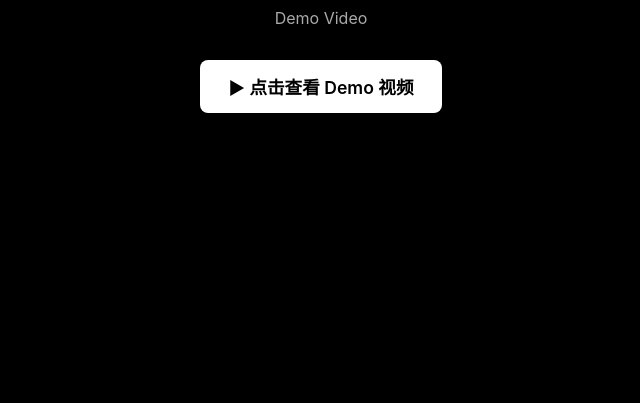
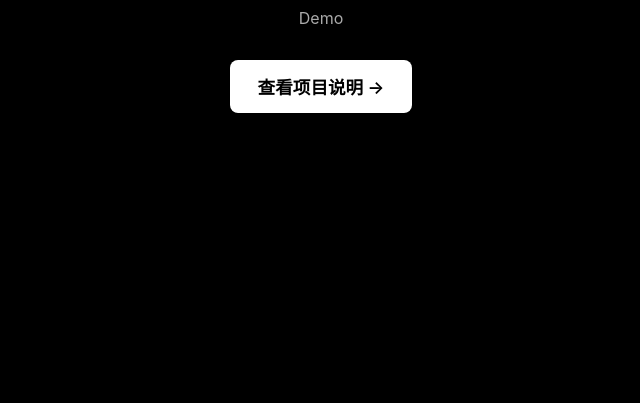
Before and after one commit to megbaobao-luckydog/work.github.io, a plain HTML site: page index.html in a window 1280 px wide. Shown: the part 397-800 px from the top of the page, without its empty margins (319-959 px from the left). Drawn offline with Linux system fonts and the light colour scheme.

Commit message:
Update index.html

```diff
--- a/index.html
+++ b/index.html
@@ -14,7 +14,7 @@
       justify-content: center;
       background: #000;
       color: #fff;
-      font-family: -apple-system, "PingFang SC", sans-serif;
+      font-family: -apple-system, "PingFang SC", "Segoe UI", sans-serif;
     }
     h1 { font-size: 3rem; margin-bottom: 0.5rem; }
     p  { color: #aaa; margin-bottom: 2rem; }
@@ -27,15 +27,17 @@
       border-radius: 8px;
       font-size: 1.1rem;
       font-weight: 600;
+      transition: background 0.2s;
     }
     a.btn:hover { background: #ddd; }
   </style>
 </head>
 <body>
   <h1>Shipping Prototype</h1>
-  <p>Demo Video</p>
-  <a class="btn" href="https://my.feishu.cn/file/Kplrbp1vcokcIwxhIuQc9PzDn7c" target="_blank" rel="noopener">
-    ▶ 点击查看 Demo 视频
+  <p>Demo</p>
+  <a class="btn"
+     href="https://github.com/megbaobao-luckydog/work.github.io/blob/main/shippinglabel-main/README.md">
+    查看项目说明 →
 </a>
 </body>
 </html>
```
